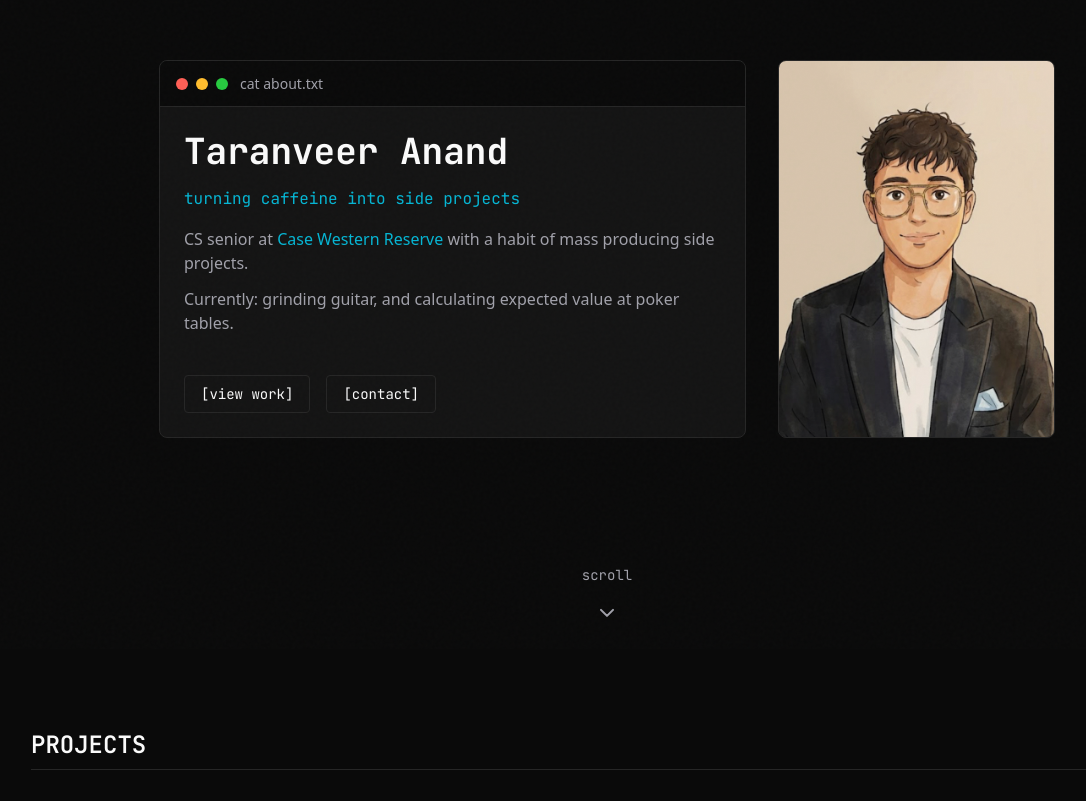
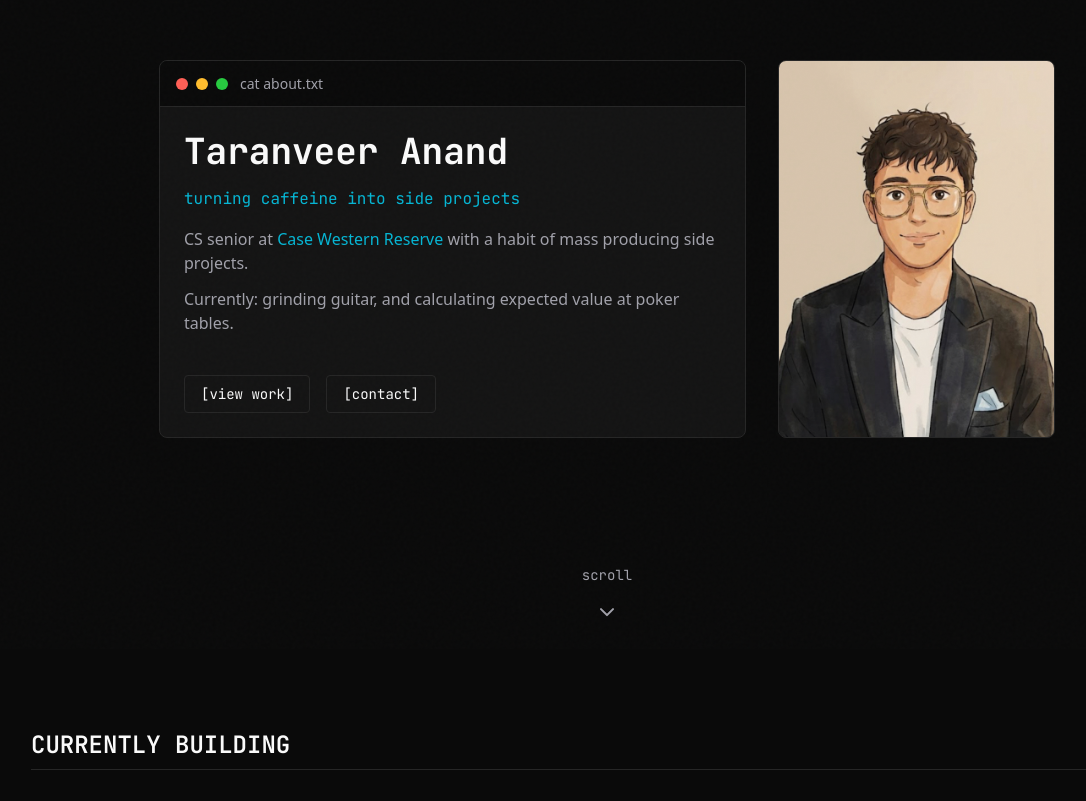
Before and after one commit to tarann26/portfolio, a Next.js app: page / in a window 1280 px wide. Shown: the part 151-952 px from the top of the page, without its empty margins (33-1119 px from the left). Built offline with nearby package versions, Linux system fonts and the light colour scheme.

Commit message:
Wire Shipped section into home page

```diff
--- a/src/app/page.tsx
+++ b/src/app/page.tsx
@@ -1,5 +1,6 @@
 import {
   Hero,
+  Shipped,
   Projects,
   Now,
   Skills,
@@ -11,6 +12,7 @@ export default function Home() {
   return (
     <main className="min-h-screen">
       <Hero />
+      <Shipped />
       <Projects />
       <Now />
       <Skills />
--- a/src/components/sections/index.ts
+++ b/src/components/sections/index.ts
@@ -1,4 +1,5 @@
 export { Hero } from "./Hero";
+export { Shipped } from "./Shipped";
 export { Projects } from "./Projects";
 export { Now } from "./Now";
 export { Skills } from "./Skills";
```
